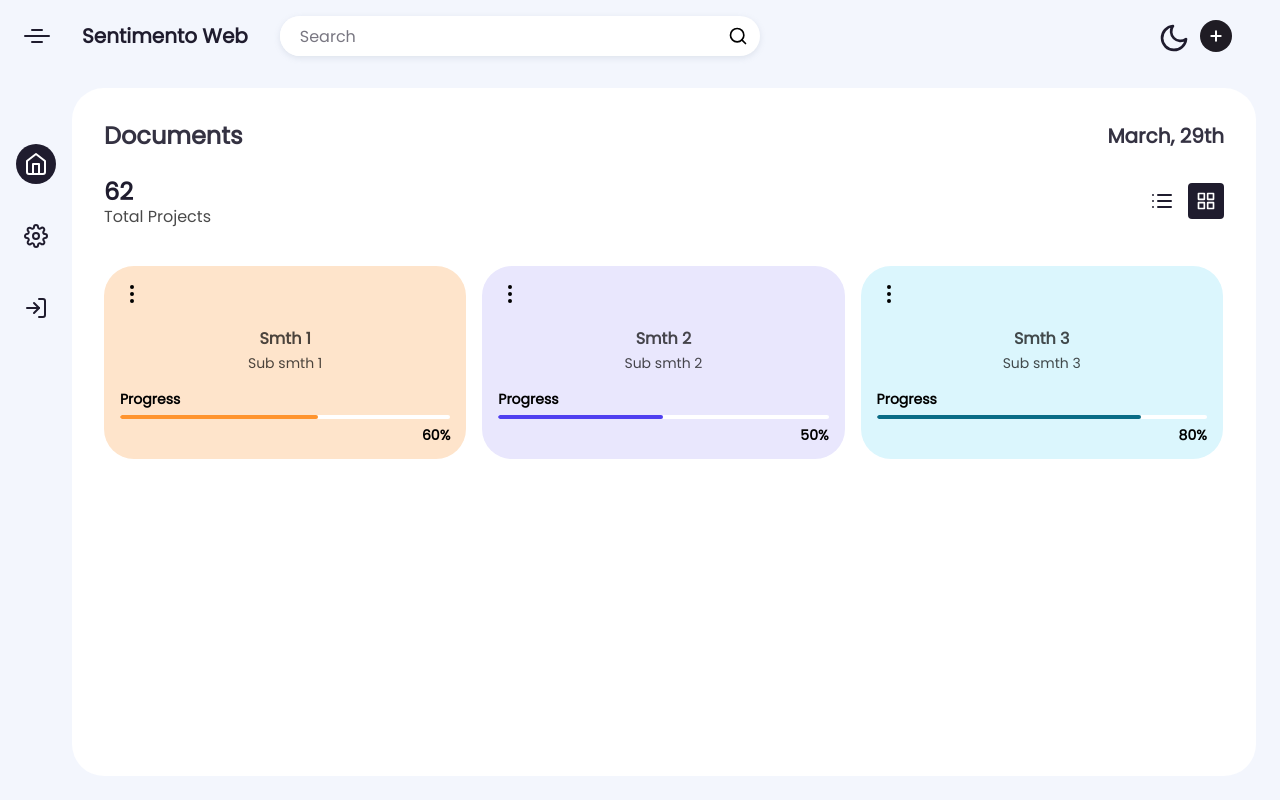
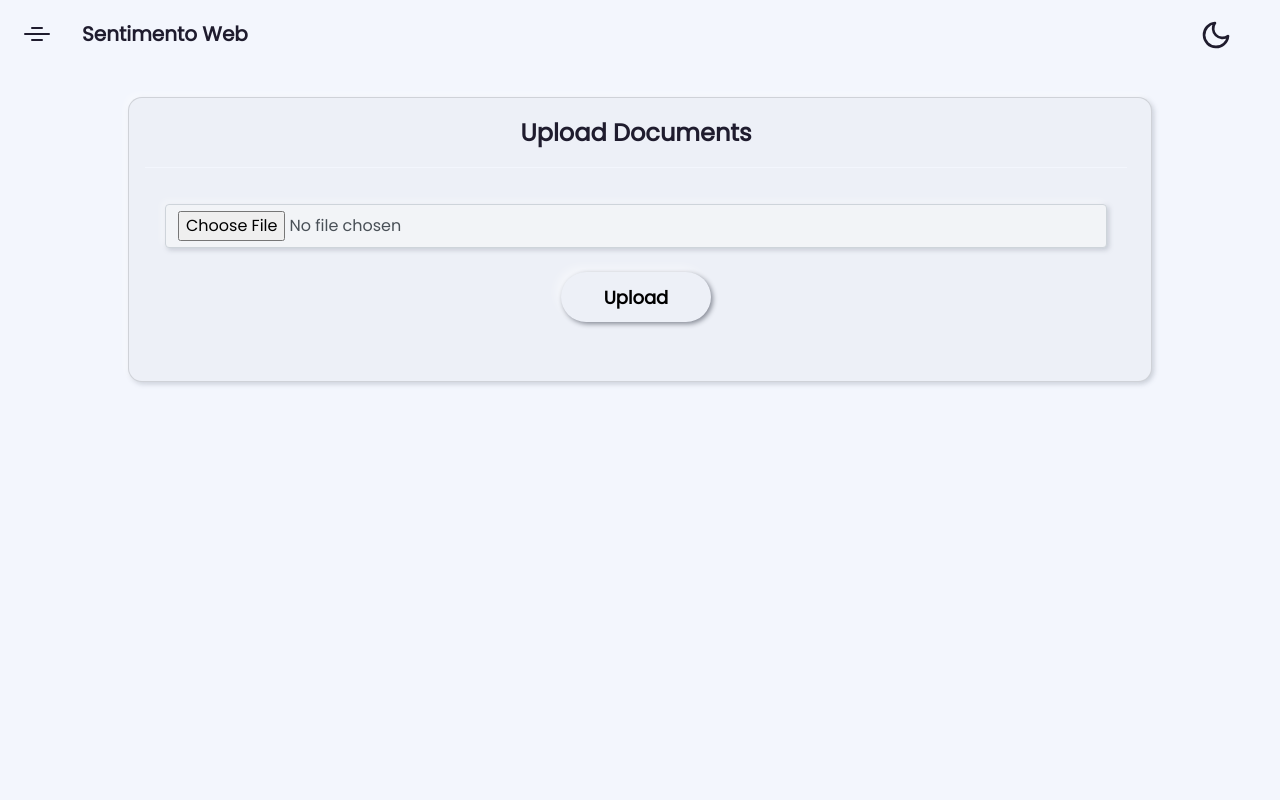
Before and after one commit to jackshendrikov/sensus-web, a Django app: page / in a window 1280 px wide. Run offline with Django 3.2, Linux system fonts and the light colour scheme; tables that the repository leaves empty hold one stand-in row (values such as "Sample post"); parts of the project's set-up code (start-up, migrations or seed data) failed here and were passed over; some libraries are stand-ins or nearby versions.

Commit message:
Added unload page

```diff
--- /dev/null
+++ b/analyzer/forms.py
@@ -0,0 +1,13 @@
+from django import forms
+
+
+class DocumentForm(forms.Form):
+    docfile = forms.FileField(label='Select a file', help_text='max. 42 megabytes')
+
+    def clean_file(self):
+        docfile = self.cleaned_data['docfile']
+        ext = docfile.name.split('.')[-1].lower()
+        if ext not in ["txt", "pdf"]:
+            raise forms.ValidationError("Only txt and pdf files are allowed.")
+        # return cleaned data is very important.
+        return docfile
--- a/analyzer/models.py
+++ b/analyzer/models.py
@@ -1,3 +1,6 @@
+import os
+
+from django.conf import settings
 from django.db import models
 from re import match
 from nltk.tokenize import RegexpTokenizer
@@ -8,6 +11,12 @@ from tensorflow.keras.models import load_model
 import pymorphy2
 import numpy as np
 
+class Document(models.Model):
+    docfile = models.FileField(upload_to='documents/%Y/%m/%d')
+
+    def delete(self, *args, **kwargs):
+        os.remove(os.path.join(settings.MEDIA_ROOT, self.docfile.name))
+        super(Document, self).delete(*args, **kwargs)
 
 class Sentence(models.Model):
 
--- /dev/null
+++ b/analyzer/templates/analyzer/list.html
@@ -0,0 +1,100 @@
+{% load static %}
+{% load app_tags %}
+
+<!DOCTYPE html>
+<html lang="en" >
+<head>
+    <meta charset="UTF-8">
+    <title>Management Page</title>
+    <link rel="icon" href="{% static 'home/ico/logo.ico' %}" type="image/x-icon">
+    <link rel="stylesheet" href="https://cdn.jsdelivr.net/npm/bootstrap@4.6.0/dist/css/bootstrap.min.css" integrity="sha384-B0vP5xmATw1+K9KRQjQERJvTumQW0nPEzvF6L/Z6nronJ3oUOFUFpCjEUQouq2+l" crossorigin="anonymous">
+    <link rel="stylesheet" href="https://cdnjs.cloudflare.com/ajax/libs/normalize/5.0.0/normalize.min.css">
+    <link rel="stylesheet"  href="{% static 'home/css/analyze.css' %}">
+</head>
+<body>
+
+<div class="app-container">
+    <div class="app-header">
+        <div class="app-header-left">
+            <span class="app-icon"></span>
+            <p class="app-name">Sentimento Web</p>
+        </div>
+
+
+        <div class="app-header-right">
+            <button class="mode-switch" title="Switch Theme">
+                <svg class="moon" fill="none" stroke="currentColor" stroke-linecap="round" stroke-linejoin="round" stroke-width="2" width="32" height="32" viewBox="0 0 24 24">
+                    <defs></defs>
+                    <path d="M21 12.79A9 9 0 1111.21 3 7 7 0 0021 12.79z"></path>
+                </svg>
+            </button>
+
+            <button class="profile-btn">
+                {% if user.is_authenticated %}
+                    <img src="{{ user|gravatar:30 }}" alt="avatar"/>
+                    <span>{{ user.username }}</span>
+                {% endif %}
+            </button>
+        </div>
+    </div>
+
+    <div class="card" style="width: 80%;">
+        <div class="item-text" style="color: var(--main-color); font-size: 24px; font-weight: bold;">
+            Upload Documents
+        </div>
+
+        <div class="card-body">
+            <form action="{% url "my-view" %}" method="post" enctype="multipart/form-data">
+                {% csrf_token %}
+            <p>{{ form.non_field_errors }}</p>
+            <div class="upload" style="color: var(--app-container); text-align:center;">
+                <input type="file" class="form-control" name="docfile" accept="application/pdf, application/txt" style="height: 100%;">
+                <button type="submit" class="btn btn-primary mt-4" style="width: 150px;">Upload</button>
+            </div>
+            </form>
+        </div>
+</div>
+
+<script src='{% static "home/js/analyzer.js" %}'></script>
+
+</body>
+</html>
+
+
+<!--<!DOCTYPE html>-->
+<!--<html>-->
+<!--    <head>-->
+<!--        <meta charset="utf-8">-->
+<!--        <title>Minimal Django File Upload Example</title>-->
+<!--    </head>-->
+
+<!--    <body>-->
+<!--        &lt;!&ndash; List of uploaded documents &ndash;&gt;-->
+<!--        {% if documents %}-->
+<!--            All documents in the database:-->
+<!--            <ul>-->
+<!--                {% for document in documents %}-->
+<!--                    <li><a href="{{ document.docfile.url }}">{{ document.docfile.name }}</a></li>-->
+<!--                {% endfor %}-->
+<!--            </ul>-->
+<!--        {% else %}-->
+<!--            <p>No documents.</p>-->
+<!--        {% endif %}-->
+
+<!--        &lt;!&ndash; Upload form. Note enctype attribute! &ndash;&gt;-->
+<!--        <form action="{% url "my-view" %}" method="post" enctype="multipart/form-data">-->
+<!--            {% csrf_token %}-->
+<!--            {{ message }}-->
+<!--            <p>{{ form.non_field_errors }}</p>-->
+
+<!--            <p>{{ form.docfile.label_tag }} {{ form.docfile.help_text }}</p>-->
+
+<!--            <p>-->
+<!--                {{ form.docfile.errors }}-->
+<!--                {{ form.docfile }}-->
+<!--            </p>-->
+
+<!--            <p><input type="submit" value="Upload"/></p>-->
+<!--        </form>-->
+<!--    </body>-->
+<!--</html>-->
--- a/analyzer/urls.py
+++ b/analyzer/urls.py
@@ -1,7 +1,10 @@
 from django.conf.urls import url
+from django.urls import path
 from . import views
+from .views import my_view
 
 urlpatterns = [
-    url(r'^$', views.home, name='index'),
-    url(r'^predict/', views.prediction, name='prediction')
+    path('', my_view, name='my-view'),
+    # url(r'^$', views.home, name='index'),
+    url(r'^predict/', views.prediction, name='prediction'),
 ]
--- a/analyzer/views.py
+++ b/analyzer/views.py
@@ -1,9 +1,35 @@
-from django.shortcuts import render
+from django.shortcuts import render, redirect
 from analyzer.models import Sentence
+from analyzer.models import Document
+from analyzer.forms import DocumentForm
 
 
 def home(request):
     return render(request, 'analyzer/home.html')
+
+
+def my_view(request):
+    message = 'Upload as many files as you want!'
+    # Handle file upload
+    if request.method == 'POST':
+        form = DocumentForm(request.POST, request.FILES)
+        if form.is_valid():
+            newdoc = Document(docfile=request.FILES['docfile'])
+            newdoc.save()
+
+            # Redirect to the document list after POST
+            return redirect('my-view')
+        else:
+            message = 'The form is not valid. Fix the following error:'
+    else:
+        form = DocumentForm()  # An empty, unbound form
+
+    # Load documents for the list page
+    documents = Document.objects.all()
+
+    # Render list page with the documents and the form
+    context = {'documents': documents, 'form': form, 'message': message}
+    return render(request, 'analyzer/list.html', context)
 
 
 def prediction(request):
--- a/sentimento/settings.py
+++ b/sentimento/settings.py
@@ -79,6 +79,7 @@ TEMPLATES = [
             'context_processors': [
                 'django.template.context_processors.debug',
                 'django.template.context_processors.request',
+                'django.template.context_processors.media',
                 'django.contrib.auth.context_processors.auth',
                 'django.contrib.messages.context_processors.messages',
             ],
@@ -178,3 +179,6 @@ LOGGING = {
         },
     },
 }
+
+MEDIA_URL = '/media/'
+MEDIA_ROOT = os.path.join(BASE_DIR, 'media')
--- a/sentimento/urls.py
+++ b/sentimento/urls.py
@@ -16,12 +16,14 @@ Including another URLconf
 from django.contrib import admin
 from django.conf.urls import url, include
 from django.urls import path
+from django.conf import settings
+from django.conf.urls.static import static
 
 urlpatterns = [
-    path('', include('home.urls')),
+    # path('', include('home.urls')),
+    path('', include('analyzer.urls')),
     path('authz/', include('authz.urls')),
     path('admin/', admin.site.urls),
     path('accounts/', include('django.contrib.auth.urls')),
-    path('analyzer/', include('analyzer.urls')),
-
-]
+    # path('analyzer/', include('analyzer.urls')),
+] + static(settings.MEDIA_URL, document_root=settings.MEDIA_ROOT)
--- a/static/home/css/analyze.css
+++ b/static/home/css/analyze.css
@@ -17,6 +17,9 @@
     --link-color-active: #fff;
     --link-color-active-bg: #1f1c2e;
     --projects-section: #fff;
+    --card-section: #edf0f7;
+    --card-shadow: #ffffff73;
+    --card-shadow2: #878b96;
     --secondary-color: #4A4A4A;
 }
 
@@ -33,6 +36,9 @@
     --link-color-hover: rgba(195, 207, 244, 0.1);
     --link-color-active-bg: rgba(195, 207, 244, 0.2);
     --projects-section: #1f2937;
+    --card-section: #1f2937;
+    --card-shadow: #ffffff12;
+    --card-shadow2: #ffffff12;
     --secondary-color: rgba(255,255,255,.8);
 }
 
@@ -581,3 +587,61 @@ button, a { cursor: pointer; }
         height: 24px;
     }
 }
+
+
+.card {
+    width: 50%;
+    margin: 30px auto;
+    display: flex;
+    overflow: hidden;
+    padding: 16px 24px 24px 16px;
+    font-size: 16px;
+    background: var(--card-section);
+    border-radius: 14px;
+    transition: 0.3s ease;
+    box-shadow: -3px -3px 7px var(--card-shadow),
+              2px 2px 5px rgba(94, 104, 121, 0.288);
+}
+
+.item-text {
+    text-align: center;
+  font-size: 20px;
+  line-height: 1.6em;
+  border-bottom: 1px solid var(--app-container);
+  padding-bottom: 15px;
+}
+
+
+.upload input {
+    font-family: 'Poppins', sans-serif;
+    background: #f2f4f7;
+    box-shadow: -3px -3px 7px var(--card-shadow),
+              2px 2px 5px rgba(94, 104, 121, 0.288);
+}
+
+
+.btn-primary {
+    margin: 15px 0;
+  width: 100%;
+  height: 50px;
+  color: #000;
+  font-size: 18px;
+  font-weight: 600;
+  background-color: #edf0f7;
+  border: none;
+  outline: none;
+  cursor: pointer;
+  border-radius: 25px;
+  box-shadow: 2px 2px 5px var(--card-shadow2),
+              -5px -5px 10px var(--card-shadow);
+}
+
+.btn-primary:hover, .btn-primary:active,
+.btn-primary:visited, .btn-primary:focus,
+.btn-primary.active, .btn-primary.focus,
+.btn-primary:active:hover, .btn-primary.active:hover,
+.btn-primary:active:focus, .btn-primary.active:focus,
+.btn-primary:active.focus, .btn-primary.active.focus {
+    background-color: #e1e7f0;
+    color: #000;
+}
```
Also changed, not shown: analyzer/migrations/0001_initial.py.
